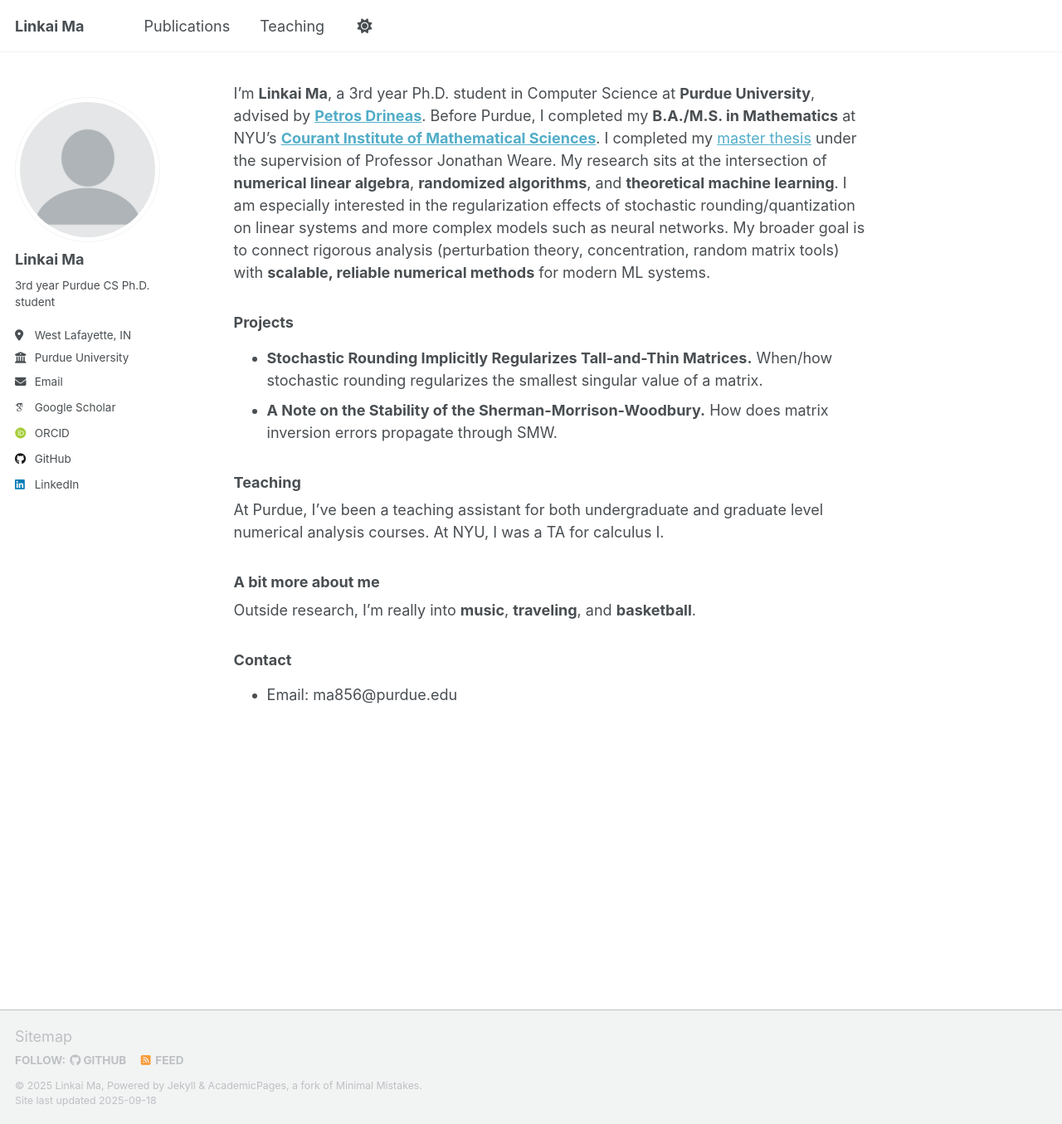
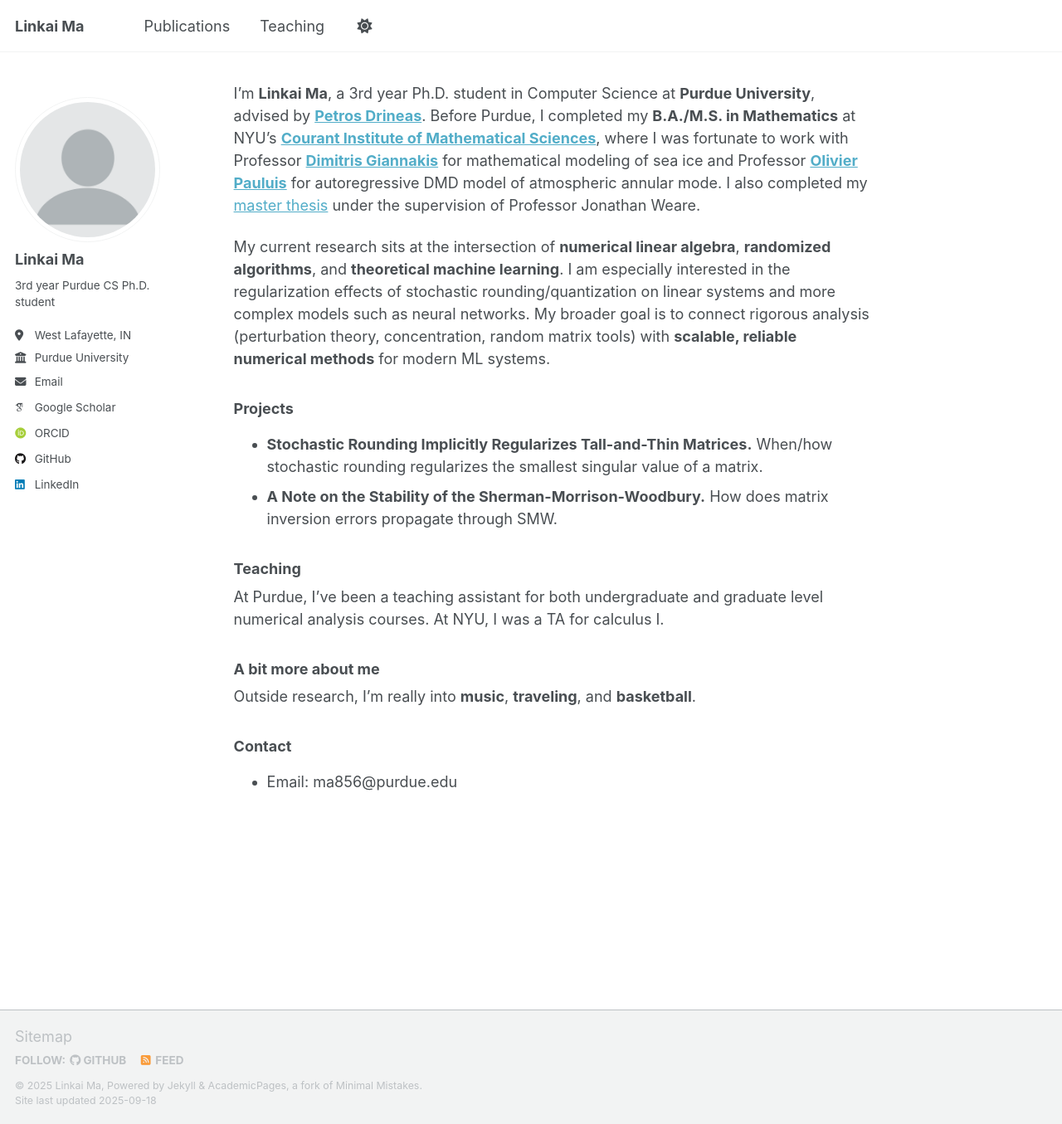
Before and after one commit to LinkaiMa/LinkaiMa.github.io, a Jekyll site: the page built from _pages/about.md, in a window 1280 px wide and 1355 px high. Shown: the whole window at 83% size. Built offline with Jekyll 4.4.1, drawn with Linux system fonts in a browser that asks for light colours; some web fonts are replaced; a script that is not in the unit is left out.

Commit message:
Update about.md

```diff
--- a/_pages/about.md
+++ b/_pages/about.md
@@ -6,9 +6,9 @@ redirect_from:
   - /about.html
 ---
 
-I’m **Linkai Ma**, a 3rd year Ph.D. student in Computer Science at **Purdue University**, advised by [**Petros Drineas**](https://www.cs.purdue.edu/homes/pdrineas/). Before Purdue, I completed my **B.A./M.S. in Mathematics** at NYU’s [**Courant Institute of Mathematical Sciences**](https://cims.nyu.edu/dynamic/). I completed my [master thesis]({{ "/files/Master_Thesis.pdf" | relative_url }}) under the supervision of Professor Jonathan Weare.
-  My research sits at the intersection of **numerical linear algebra**, **randomized algorithms**, and **theoretical machine learning**. I am especially interested in the regularization effects of stochastic rounding/quantization on linear systems and more complex models such as neural networks. My broader goal is to connect rigorous analysis (perturbation theory, concentration, random matrix tools) with **scalable, reliable numerical methods** for modern ML systems.
+I’m **Linkai Ma**, a 3rd year Ph.D. student in Computer Science at **Purdue University**, advised by [**Petros Drineas**](https://www.cs.purdue.edu/homes/pdrineas/). Before Purdue, I completed my **B.A./M.S. in Mathematics** at NYU’s [**Courant Institute of Mathematical Sciences**](https://cims.nyu.edu/dynamic/), where I was fortunate to work with Professor [**Dimitris Giannakis**](https://giannakis.host.dartmouth.edu/) for mathematical modeling of sea ice and Professor [**Olivier Pauluis**](https://wp.nyu.edu/opauluis/) for autoregressive DMD model of atmospheric annular mode. I also completed my [master thesis]({{ "/files/Master_Thesis.pdf" | relative_url }}) under the supervision of Professor Jonathan Weare.
 
+My current research sits at the intersection of **numerical linear algebra**, **randomized algorithms**, and **theoretical machine learning**. I am especially interested in the regularization effects of stochastic rounding/quantization on linear systems and more complex models such as neural networks. My broader goal is to connect rigorous analysis (perturbation theory, concentration, random matrix tools) with **scalable, reliable numerical methods** for modern ML systems.
 
 ### Projects
 - **Stochastic Rounding Implicitly Regularizes Tall-and-Thin Matrices.** When/how stochastic rounding regularizes the smallest singular value of a matrix.
```
